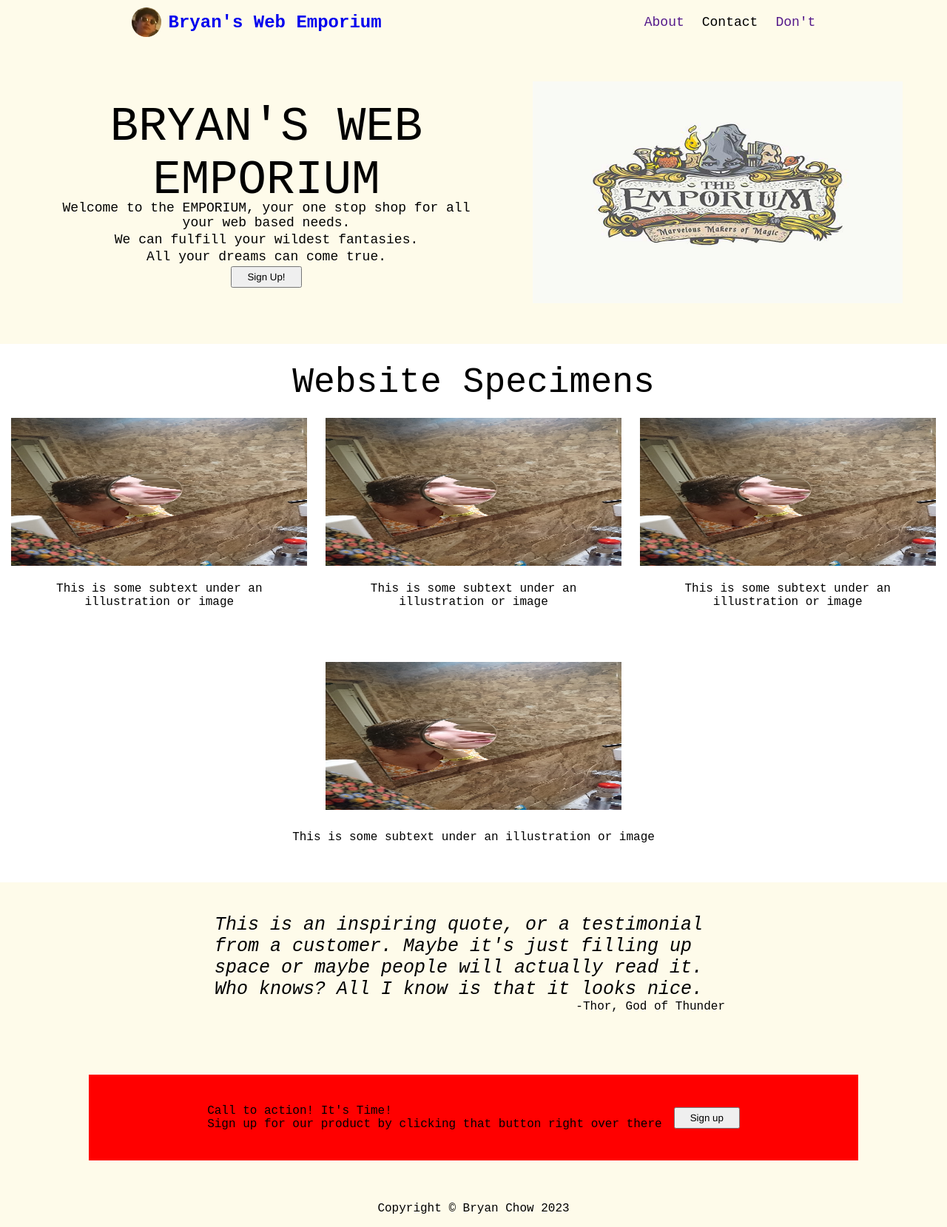
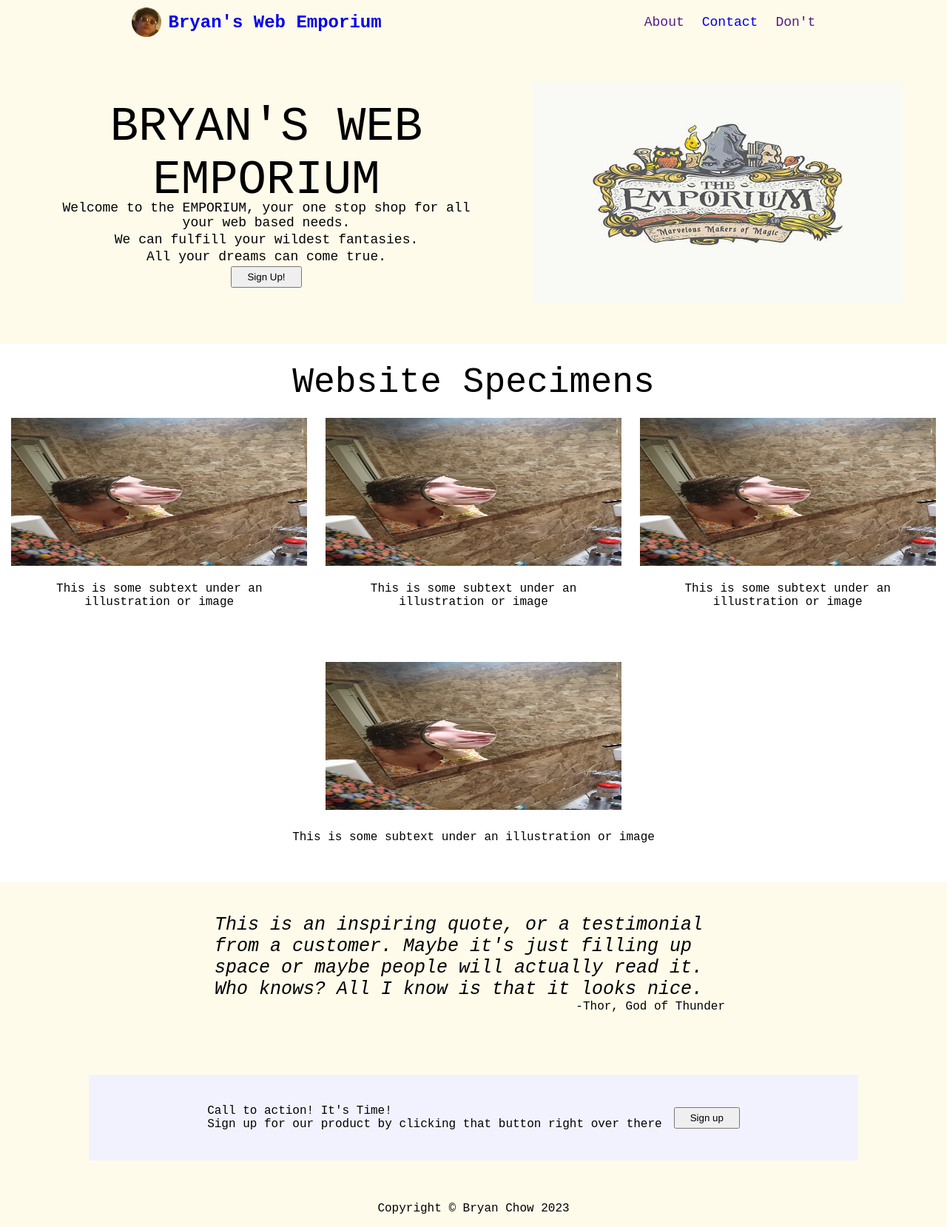
Before and after one commit to Bchow2001/first, a plain HTML site: page index.html in a window 1280 px wide. Shown: the whole page at 74% size. Drawn offline with Linux system fonts and the light colour scheme.

Commit message:
Minor style change

```diff
--- a/index.html
+++ b/index.html
@@ -22,7 +22,7 @@
             </span>
             <span class="link">
                 <div class="dropdown">
-                    <div id="dropdownlink">Contact</div>
+                    <a id="dropdownlink" href="#">Contact</a>
                     <div class="dropdown-content">
                         <div>
                             <a rel="noopener" target=""_blank" href="#">Email: bchow.post@gmail.com</a>
--- a/styles.css
+++ b/styles.css
@@ -167,7 +167,7 @@ button {
     padding: 40px;
     margin: 40px 120px;
     gap: 16px;
-    background-color: red;
+    background-color: rgb(242, 242, 255);
 }
 
 .footer {
```
